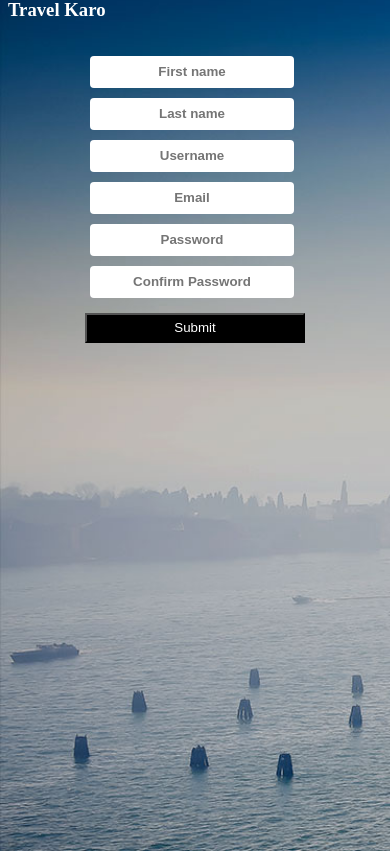
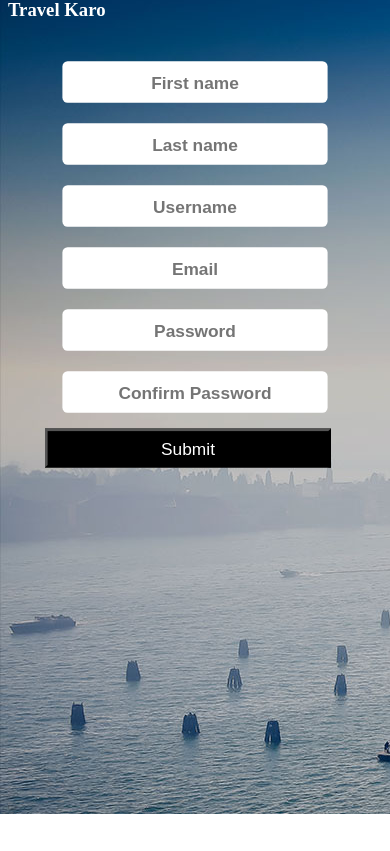
Before and after one commit to getshakein-nish/travel-django-app, a Django app: page /accounts/register in a window 390 px wide. Shown: the part 20-871 px from the top of the page. Run offline with Django 5.2, Linux system fonts and the light colour scheme.

Commit message:
homepage mobile edit

```diff
--- a/templates/index.html
+++ b/templates/index.html
@@ -76,7 +76,7 @@
 		</div>
 		<div class="menu_content">
 			<ul>
-				<li><a href="index.html">Home</a></li>
+				<li><a href="#">Home</a></li>
 				<li><a href="#">About us</a></li>
 				{% if user.is_authenticated %}
                     <li>Hello, {{ user.username }}</li>
--- a/templates/register.html
+++ b/templates/register.html
@@ -42,9 +42,15 @@
         body{
             background-image: url({% static 'images/home_slider.jpg' %});
             background-repeat: no-repeat;
-            background-size: cover;
             height: 100vh;
         }
+          .btn{
+            scale: 1.3;
+        }
+            .input{
+                scale: 1.3;
+                margin: 15px;
+            }
         }
     </style>
 </head>
```
Also changed, not shown: templates/login.html (+7 -1 lines).
